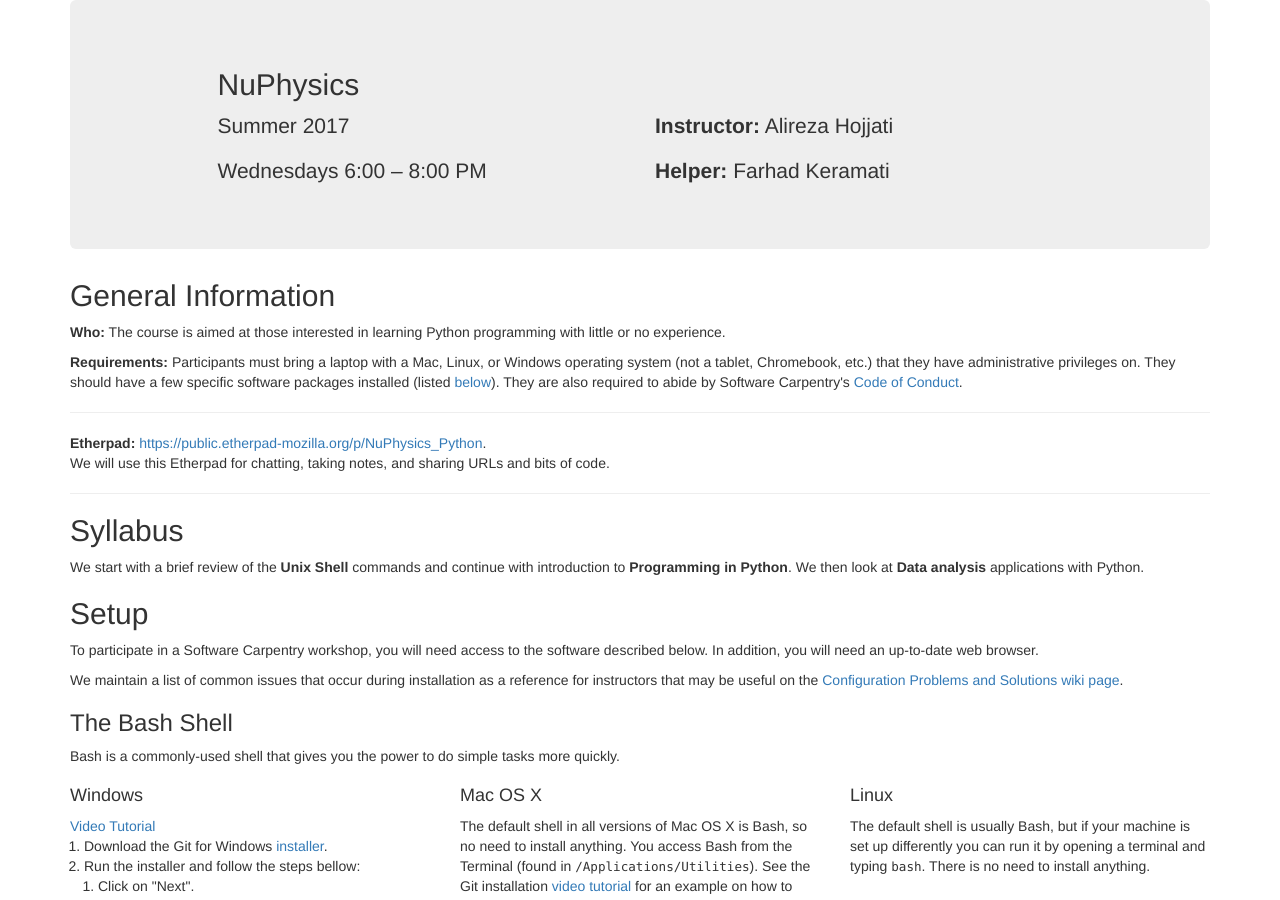
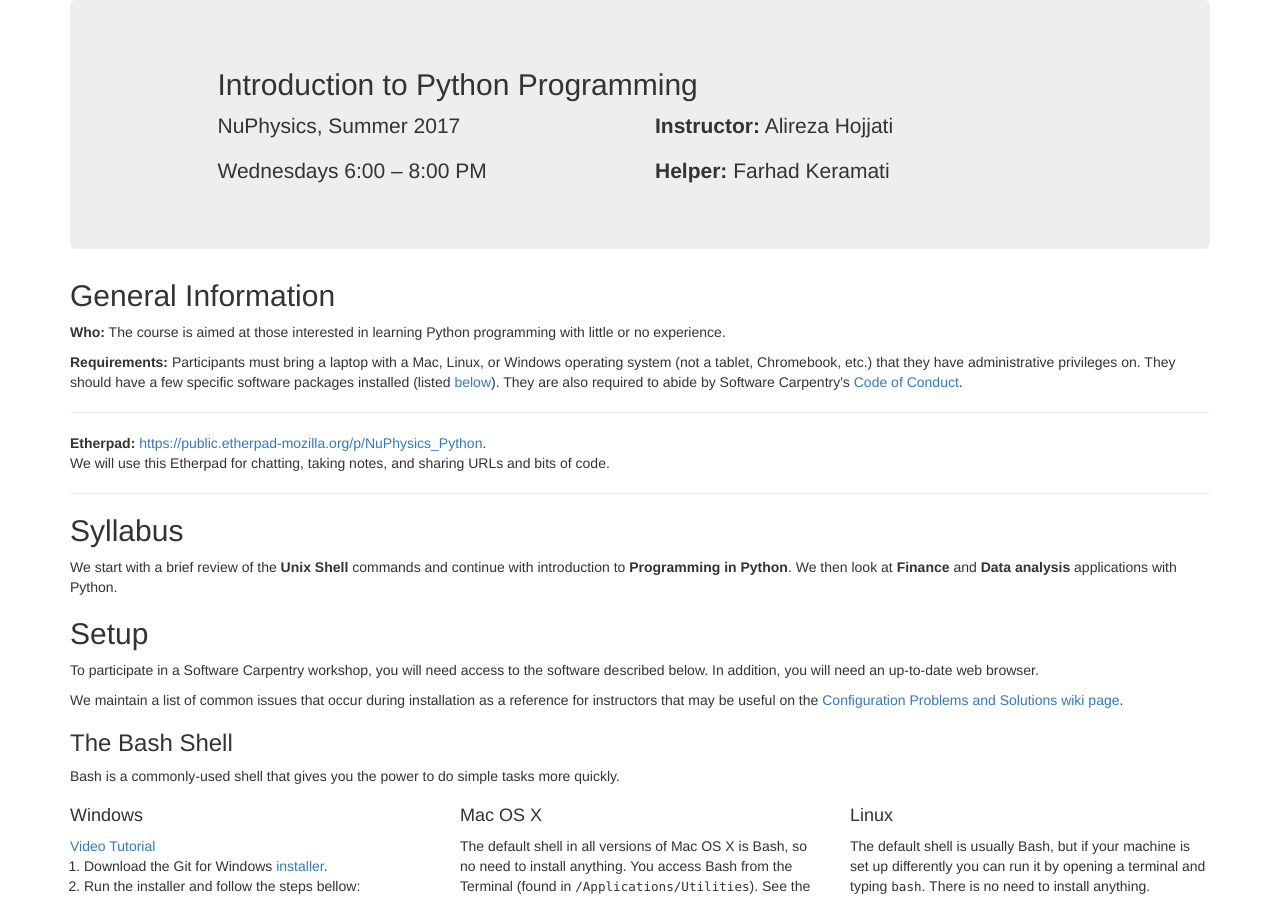
Before and after one commit to aliojjati/NuPhysics, a Jekyll site: the page built from index.html, in a window 1280 px wide and 900 px high. Built offline with Jekyll 4.4.1, drawn with Linux system fonts in a browser that asks for light colours.

Commit message:
Edited index

```diff
--- a/index.html
+++ b/index.html
@@ -2,12 +2,12 @@
 layout: workshop      # DON'T CHANGE THIS.
 root: .               # DON'T CHANGE THIS EITHER.  (THANK YOU.)
 carpentry: "swc"    # what kind of Carpentry (must be either "dc" or "swc")
-venue: "NuPhysics"        # brief name of host site without address (e.g., "Euphoric State University")
+venue: "Introduction to Python Programming"        # brief name of host site without address (e.g., "Euphoric State University")
 address: " Toronto, ON"      # full street address of workshop (e.g., "Room A, 123 Forth Street, Blimingen, Euphoria")
 country: "ca"      # lowercase two-letter ISO country code such as "fr" (see https://en.wikipedia.org/wiki/ISO_3166-1)
 language: "en"     # lowercase two-letter ISO language code such as "fr" (see https://en.wikipedia.org/wiki/ISO_639-1)
 latlng: "49.284542,-123.111646"       # decimal latitude and longitude of workshop venue (e.g., "41.7901128,-87.6007318" - use http://www.latlong.net/)
-humandate: "Summer 2017"    # human-readable dates for the workshop (e.g., "Feb 17-18, 2020")
+humandate: "NuPhysics, Summer 2017"    # human-readable dates for the workshop (e.g., "Feb 17-18, 2020")
 humantime: "Wednesdays 6:00 – 8:00 PM"    # human-readable times for the workshop (e.g., "9:00 am - 4:30 pm")
 #startdate: 2017-02-02      # machine-readable start date for the workshop in YYYY-MM-DD format like 2015-01-01
 #enddate: 2017-02-03        # machine-readable end date for the workshop in YYYY-MM-DD format like 2015-01-02
@@ -290,7 +290,7 @@
 -->
 <h2 id="syllabus">Syllabus</h2>
 
-We start with a brief review of the <b>Unix Shell</b> commands and continue with introduction to <b>Programming in Python</b>. We then look at <b>Data analysis</b> applications with Python.
+We start with a brief review of the <b>Unix Shell</b> commands and continue with introduction to <b>Programming in Python</b>. We then look at <b>Finance</b> and <b>Data analysis</b> applications with Python.
 
   <!--AH
 <div class="row">
```
